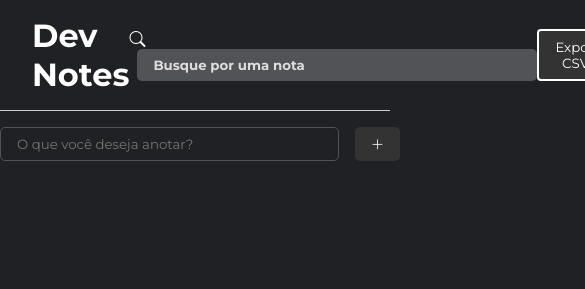
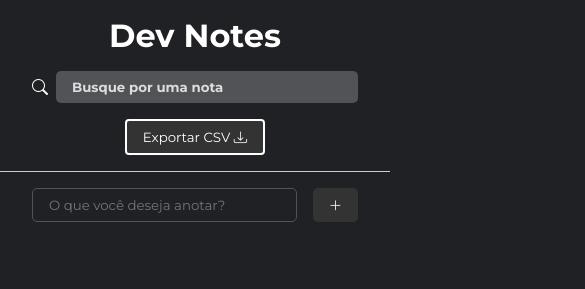
Before and after one commit to jotaFonseca/dev-notes, a plain HTML site: page index.html in a window 390 px wide. Shown: the top 289 px of the page, 585 px wide, since content can reach past the window. Drawn offline with nearby package versions, Linux system fonts and the light colour scheme.

Commit message:
Style: Responsividade do site concluída

```diff
--- a/index.html
+++ b/index.html
@@ -24,7 +24,7 @@
   <body>
     <header>
       <h1>Dev Notes</h1>
-      <div class="search-container">
+      <div id="search-container">
         <i class="bi bi-search"></i>
         <input
           type="text"
--- a/src/css/style.css
+++ b/src/css/style.css
@@ -155,3 +155,29 @@ header {
 .note.fixed {
   background-color: #3c3c3f;
 }
+
+/* Responsive */
+@media(max-width: 450px) {
+  header {
+    flex-direction: column;
+    gap: 1rem;
+    width: 100%;
+  }
+
+  #search-container {
+    width: 100%;
+  }
+
+  #search-input {
+    width: 100%;
+  }
+
+  #add-note-container {
+    width: 100%;
+    padding: 0 2rem;
+  }
+
+  #notes-container {
+    grid-template-columns: repeat(auto-fill, 100%);
+  }
+}
```
